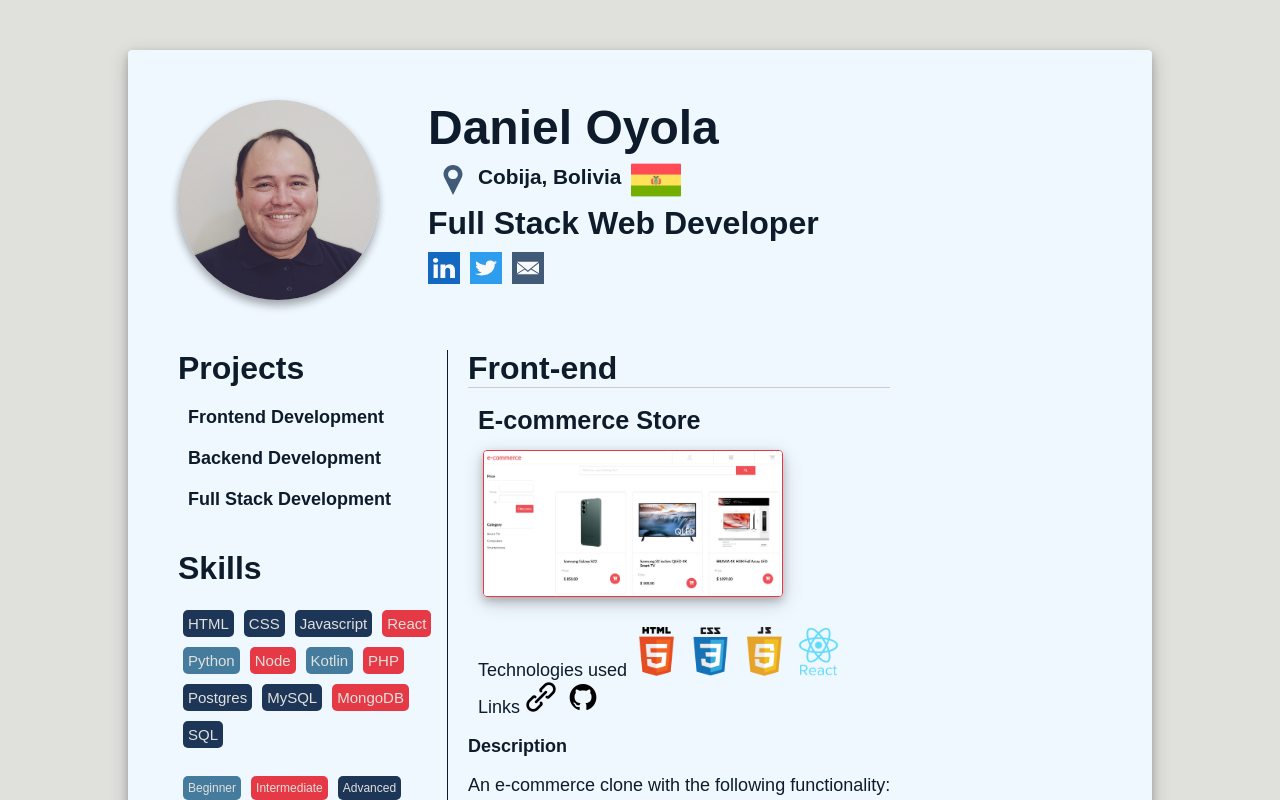
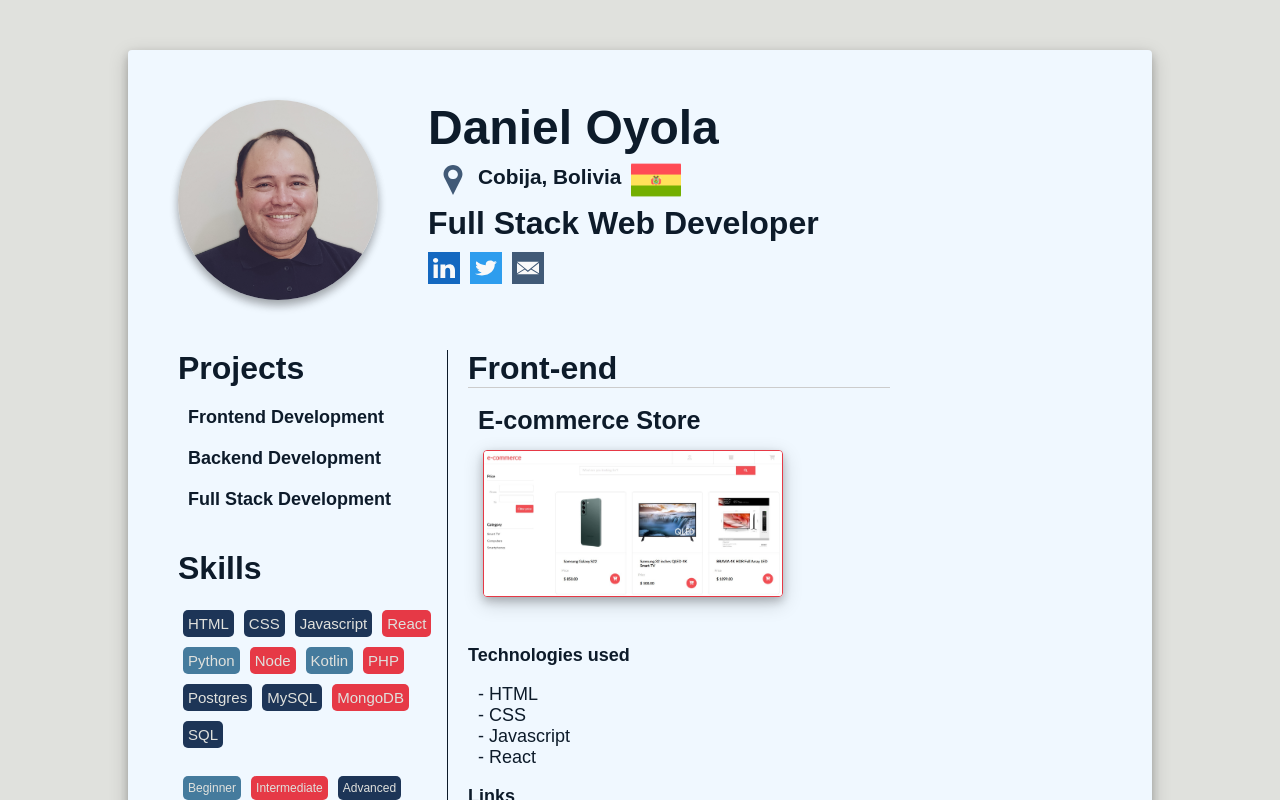
Before and after one commit to danieloyolaj/danieloyola, a React (Vite) app: page / in a window 1280 px wide. Both pictures are taken after a click on the element "Frontend Development". Shown: the top 800 px of the page. Built offline with nearby package versions, Linux system fonts and the light colour scheme; a web font is replaced by a local one.

Commit message:
Worked on the Frontend and added some styles

```diff
--- a/src/App.css
+++ b/src/App.css
@@ -57,7 +57,7 @@ a:visited{
 
 li{
   margin-left: 10px;
-
+  list-style: none;
 }
 
 .location-title{
--- a/src/components/Frontend.jsx
+++ b/src/components/Frontend.jsx
@@ -6,46 +6,104 @@ const Frontend = () => {
 
 
   return (
-    <div>
+    <div className='frontend-container'>
       <h2>Front-end</h2>
       <article className='project-card'>
 
         <ul>
-        <li className='ecommerce-title'>
+          <li className='project-title'>
             E-commerce Store
           </li>
           <li>
             <img className='project-screenshot' src="../src/assets/ecommerce-screenshot.jpg" alt="" srcSet="" />
           </li>
-        <li>
-          Technologies used
-          <img className='project-tech' src="../src/assets/html.svg" alt="" srcSet="" />
+        </ul>
+
+        <h4>Technologies used</h4>
+        <ul>
+          <li>- HTML
+
+            {/* <img className='project-tech' src="../src/assets/html.svg" alt="" srcSet="" />
             <img className='project-tech' src="../src/assets/css.svg" alt="" srcSet="" />
             <img className='project-tech' src="../src/assets/javascript.svg" alt="" srcSet="" />
-          <img className='project-tech' src="../src/assets/react.svg" alt="" srcSet="" />
+            <img className='project-tech' src="../src/assets/react.svg" alt="" srcSet="" /> */}
           </li>
-        <li>
-          Links
-          <a href="https://ecommerce-do.netlify.app/" target="_blank">
+          <li>- CSS</li>
+          <li>- Javascript</li>
+          <li>- React</li>
+        </ul>
+
+        <h4>Links</h4>
+        <ul>
+        <li>-&nbsp;
+        <a href="https://ecommerce-do.netlify.app/" target="_blank">Deployed project</a>
+          {/* <a href="https://ecommerce-do.netlify.app/" target="_blank">
             <img className='project-link' src="../src/assets/link.svg" alt="" srcSet="" />
-          </a>
-          <a href="https://github.com/danieloyolaj/do-ecommerce" target="_blank">
+          </a> */}
+        </li>
+        <li>-&nbsp;
+        <a href="https://github.com/danieloyolaj/do-ecommerce" target="_blank">Github</a>
+          {/* <a href="https://github.com/danieloyolaj/do-ecommerce" target="_blank">
             <img className='project-link' src="../src/assets/github.svg" alt="" srcSet="" />
-          </a>
+          </a> */}
         </li>
         </ul>
         <h4>Description</h4>
         <p>An e-commerce clone with the following functionality:</p>
-        <ul>
+
           <li>- Create user</li>
           <li>- Login/Logout</li>
           <li>- Add items to cart</li>
           <li>- Checkout</li>
-        </ul>
+          <li>- Device responsive</li>
+        <br />
       </article>
 
+      <article>
         <ul>
-        <li>Pokedex App</li>
+          <li className='project-title'>
+            Pokedex
+          </li>
+          <li>
+            <img className='project-screenshot' src="../src/assets/ecommerce-screenshot.jpg" alt="" srcSet="" />
+          </li>
+        </ul>
+
+        <h4>Technologies used</h4>
+        <ul>
+          <li>- HTML</li>
+          <li>- CSS</li>
+          <li>- Javascript</li>
+          <li>- React</li>
+        </ul>
+
+        <h4>Links</h4>
+        <ul>
+        <li>-&nbsp;
+        <a href="https://ecommerce-do.netlify.app/" target="_blank">Deployed project</a>
+          {/* <a href="https://ecommerce-do.netlify.app/" target="_blank">
+            <img className='project-link' src="../src/assets/link.svg" alt="" srcSet="" />
+          </a> */}
+        </li>
+        <li>-&nbsp;
+        <a href="https://github.com/danieloyolaj/do-ecommerce" target="_blank">Github</a>
+          {/* <a href="https://github.com/danieloyolaj/do-ecommerce" target="_blank">
+            <img className='project-link' src="../src/assets/github.svg" alt="" srcSet="" />
+          </a> */}
+        </li>
+        </ul>
+        <h4>Description</h4>
+        <p>Find your Pokemon with the following functionality:</p>
+
+          <li>- Filtered search</li>
+          <li>- </li>
+          <li>- </li>
+          <li>- Device responsive</li>
+        <br />
+      </article>
+
+
+      <ul>
         <li>Rick & Morty</li>
       </ul>
       <h3>Clones</h3>
--- a/src/index.css
+++ b/src/index.css
@@ -1,4 +1,5 @@
 /**** FRONT-END *******/
+
 .project-card{
   width: 100%;
   display: flex;
@@ -8,7 +9,7 @@
 
 }
 
-.ecommerce-title{
+.project-title{
   font-size: 1.4em;
   font-weight: 900;
 }
```
Lines whose indentation alone changed are shown as unchanged.
